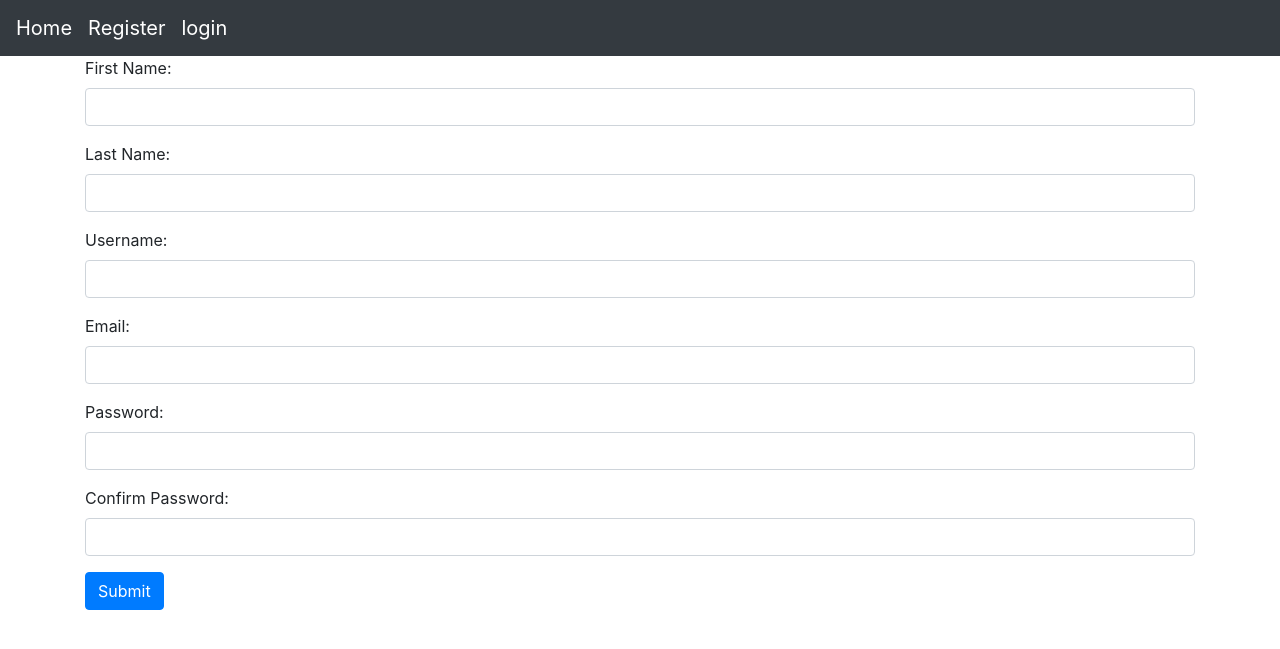
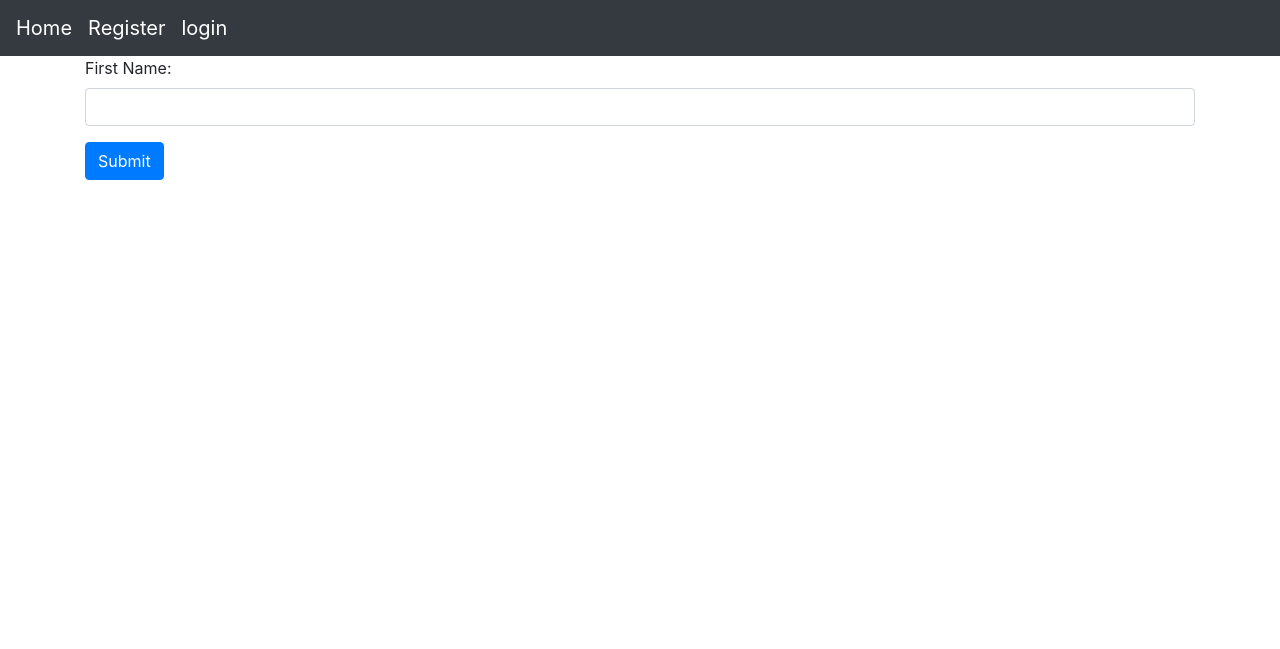
Before and after one commit to mohammad-CE79/Webelopers, a Django app: page /register/ in a window 1280 px wide. Shown: the top 649 px of the page. Run offline with Django 3.2, Linux system fonts and the light colour scheme; some libraries are stand-ins or nearby versions.

```diff
--- a/app/urls.py
+++ b/app/urls.py
@@ -5,6 +5,6 @@ from app import views
 
 urlpatterns = [
     path('', views.navbar),
-    path('register/', views.sign_in),
+    path('register/', views.sign_up),
     path('logout/', views.logout_request),
 ]
--- a/app/views.py
+++ b/app/views.py
@@ -1,6 +1,7 @@
 from django.contrib import messages
 from django.contrib.auth import login, logout
 from django.contrib.auth.forms import UserCreationForm
+from django.http import HttpResponse
 from django.shortcuts import render, redirect
 
 
@@ -8,10 +9,12 @@ def navbar(request):
     return render(request, 'main/home.html')
 
 
-def sign_in(request):
+def sign_up(request):
     if request.method == 'POST':
+
         form = UserCreationForm(request.POST)
         if form.is_valid():
+
             user = form.save()
             username = form.cleaned_data.get('username')
             messages.success(request, f"new account created : {username}")
@@ -19,6 +22,7 @@ def sign_in(request):
             return redirect("/")
 
         else:
+            return HttpResponse('asdfadsf')
             for msg in form.error_messages:
                 messages.error(request, f"{msg}: {form.error_messages[msg]}")
             return render(request=request,
@@ -27,8 +31,7 @@ def sign_in(request):
 
     form = UserCreationForm
     return render(request=request,
-                  template_name='main/register.html',
-                  context={"form": form})
+                  template_name='main/register.html')
 
 
 def logout_request(request):
--- a/templates/main/include/navbar.html
+++ b/templates/main/include/navbar.html
@@ -1,5 +1,5 @@
-<nav class="navbar navbar-expand-sm bg-dark navbar-dark">
-    <div class="navbar-nav">
+<div class="navbar navbar-expand-sm bg-dark navbar-dark">
+    <div class="navbar-nav" id="navbar">
         <a class="navbar-brand" id="homepage" href="/">Home</a>
         {% if user.is_authenticated %}
             <a class="navbar-brand" href="/account">{{ user.username }}</a>
@@ -9,4 +9,4 @@
             <a class="navbar-brand" id="login" href="/login">login</a>
         {% endif %}
     </div>
-</nav>
+</div>
--- a/templates/main/register.html
+++ b/templates/main/register.html
@@ -1,32 +1,32 @@
 {% extends 'main/base.html' %}
 
 {% block content %}
-    <form id="register_form" method="POST" ac>
+    <form id="register_form" method="POST" >
         {% csrf_token %}
         <div class="form-group">
             <label for="first_name">First Name:</label>
             <input type="text" class="form-control" id="first_name" name=”first_name”>
         </div>
-        <div class="form-group">
-            <label for="last_name">Last Name:</label>
-            <input type="text" class="form-control" id="last_name" name=”last_name”>
-        </div>
-        <div class="form-group">
-            <label for="user_name">Username:</label>
-            <input type="text" class="form-control" id="user-name" name=”username”>
-        </div>
-        <div class="form-group">
-            <label for="email">Email:</label>
-            <input type="email" class="form-control" id="email" name="email">
-        </div>
-        <div class="form-group">
-            <label for="pass">Password:</label>
-            <input type="password" class="form-control" id="pass" name="password1">
-        </div>
-        <div class="form-group">
-            <label for="pass2">Confirm Password:</label>
-            <input type="password" class="form-control" id="pass2" name="password2">
-        </div>
+{#        <div class="form-group">#}
+{#            <label for="last_name">Last Name:</label>#}
+{#            <input type="text" class="form-control" id="last_name" name=”last_name”>#}
+{#        </div>#}
+{#        <div class="form-group">#}
+{#            <label for="user_name">Username:</label>#}
+{#            <input type="text" class="form-control" id="user-name" name=”username”>#}
+{#        </div>#}
+{#        <div class="form-group">#}
+{#            <label for="email">Email:</label>#}
+{#            <input type="email" class="form-control" id="email" name="email">#}
+{#        </div>#}
+{#        <div class="form-group">#}
+{#            <label for="pass">Password:</label>#}
+{#            <input type="password" class="form-control" id="pass" name="password1">#}
+{#        </div>#}
+{#        <div class="form-group">#}
+{#            <label for="pass2">Confirm Password:</label>#}
+{#            <input type="password" class="form-control" id="pass2" name="password2">#}
+{#        </div>#}
         <button type="submit" class="btn btn-primary" name="submit">Submit</button>
     </form>
 {% endblock %}
```
Also changed, not shown: 1 other file.
